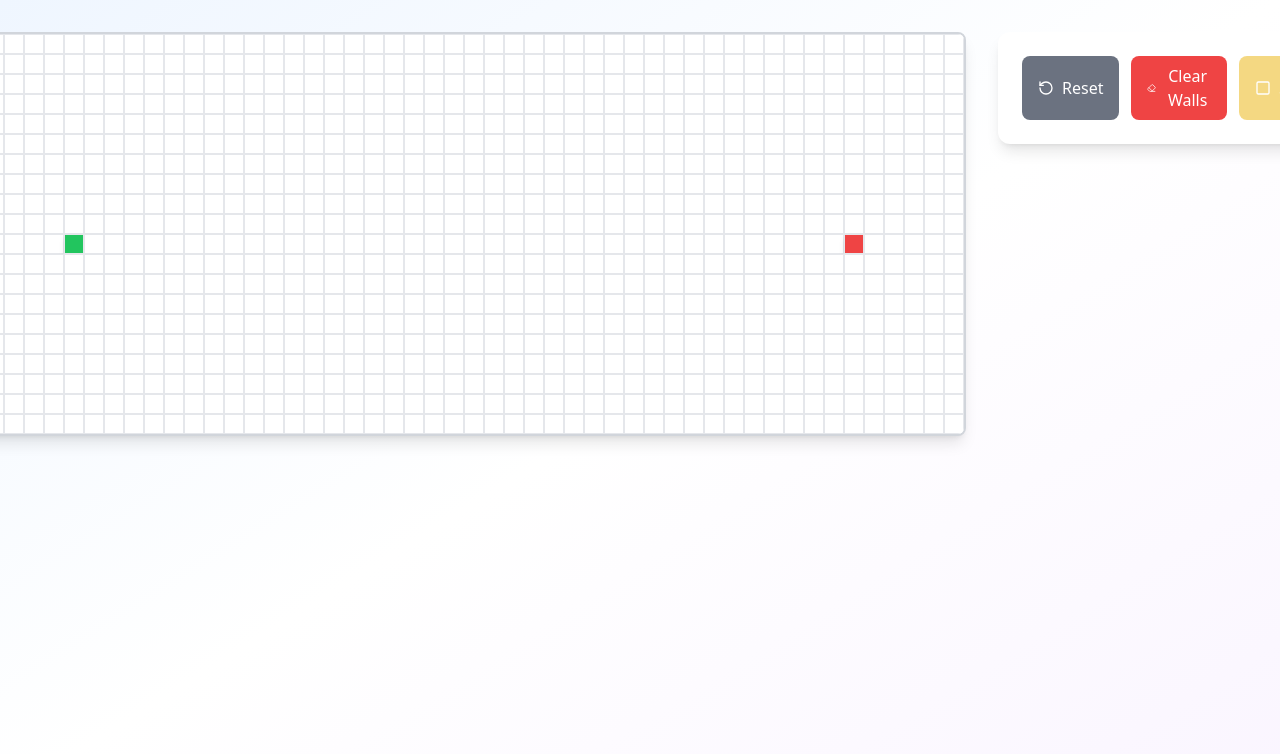
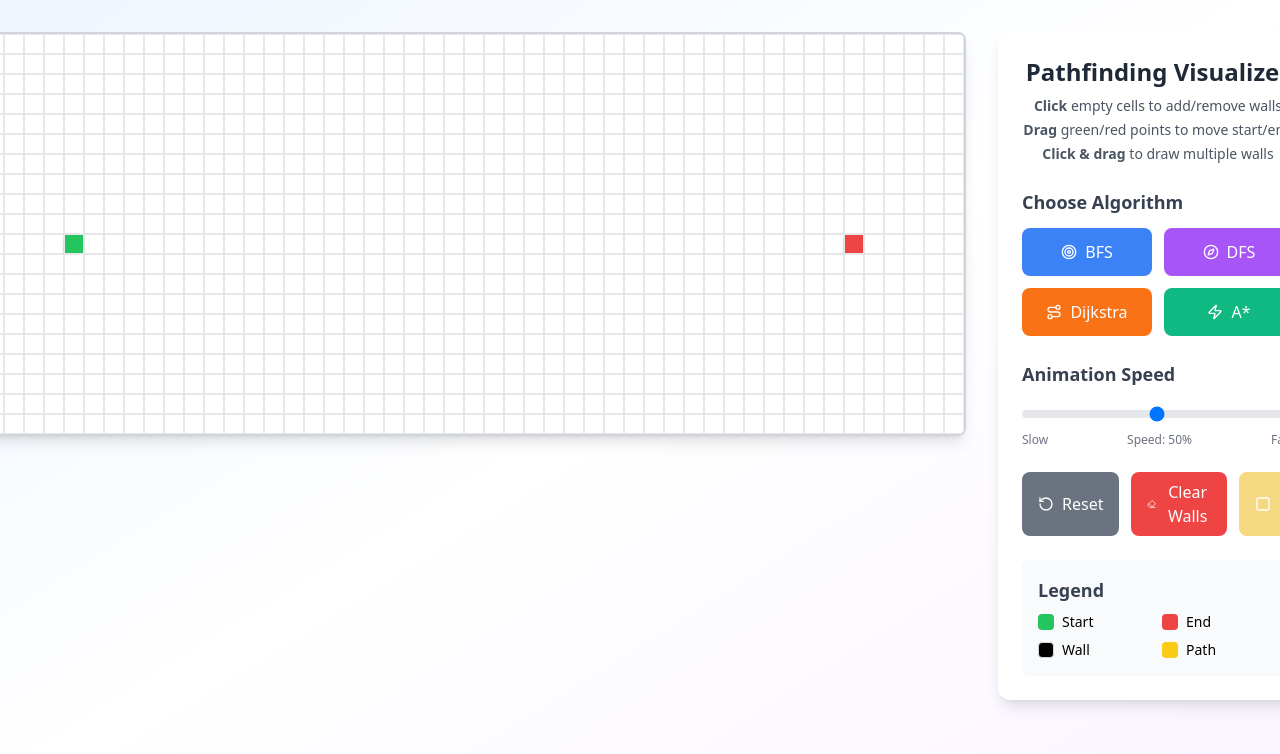
Before and after one commit to Sachin9vardhan/Pathfinding-Visualizer, a React (Vite) app: page / in a window 1280 px wide. Shown: the top 754 px of the page. Built offline with nearby package versions, Linux system fonts and the light colour scheme.

Commit message:
Update ControlPanel.jsx
as earlier

```diff
--- a/src/components/ControlPanel.jsx
+++ b/src/components/ControlPanel.jsx
@@ -45,7 +45,60 @@ export const ControlPanel = ({
 
   return (
     <div className="bg-white rounded-xl shadow-lg p-6 space-y-6">
-      {/* ... unchanged code above ... */}
+      <div className="text-center">
+        <h2 className="text-2xl font-bold text-gray-800 mb-2">Pathfinding Visualizer</h2>
+        <div className="text-gray-600 text-sm space-y-1">
+          <p><strong>Click</strong> empty cells to add/remove walls</p>
+          <p><strong>Drag</strong> green/red points to move start/end</p>
+          <p><strong>Click & drag</strong> to draw multiple walls</p>
+        </div>
+      </div>
+
+      {/* Algorithm Buttons */}
+      <div className="space-y-3">
+        <h3 className="text-lg font-semibold text-gray-700 mb-3">Choose Algorithm</h3>
+        <div className="grid grid-cols-2 gap-3">
+          {algorithms.map((algo) => (
+            <button
+              key={algo.key}
+              onClick={() => onRunAlgorithm(algo.key)}
+              disabled={isAnimating}
+              className={`
+                ${algo.color} text-white px-4 py-3 rounded-lg font-medium
+                flex items-center justify-center gap-2 transition-all duration-200
+                disabled:opacity-50 disabled:cursor-not-allowed
+                transform hover:scale-105 active:scale-95
+                ${currentAlgorithm === algo.key ? 'ring-2 ring-offset-2 ring-gray-400' : ''}
+              `}
+              title={algo.description}
+            >
+              {algo.icon}
+              <span>{algo.name}</span>
+            </button>
+          ))}
+        </div>
+      </div>
+
+      {/* Animation Speed Control */}
+      <div className="space-y-3">
+        <h3 className="text-lg font-semibold text-gray-700">Animation Speed</h3>
+        <div className="space-y-2">
+          <input
+            type="range"
+            min="1"
+            max="100"
+            value={animationSpeed}
+            onChange={(e) => onSpeedChange(Number(e.target.value))}
+            className="w-full h-2 bg-gray-200 rounded-lg appearance-none cursor-pointer"
+            disabled={isAnimating}
+          />
+          <div className="flex justify-between text-xs text-gray-500">
+            <span>Slow</span>
+            <span className="font-medium">Speed: {animationSpeed}%</span>
+            <span>Fast</span>
+          </div>
+        </div>
+      </div>
 
       {/* Control Buttons */}
       <div className="flex gap-3">
@@ -81,7 +134,64 @@ export const ControlPanel = ({
         </button>
       </div>
 
-      {/* ... unchanged code below ... */}
+      {/* Algorithm Results */}
+      {algorithmResult && (
+        <div className="bg-gray-50 rounded-lg p-4 space-y-2">
+          <h3 className="text-lg font-semibold text-gray-700 mb-2">Results</h3>
+          <div className="grid grid-cols-2 gap-4 text-sm">
+            <div className="bg-white rounded p-3 text-center">
+              <div className="text-2xl font-bold text-blue-600">{algorithmResult.pathLength}</div>
+              <div className="text-gray-600">Path Length</div>
+            </div>
+            <div className="bg-white rounded p-3 text-center">
+              <div className="text-2xl font-bold text-green-600">{algorithmResult.nodesExplored}</div>
+              <div className="text-gray-600">Nodes Explored</div>
+            </div>
+          </div>
+          <div className="text-center pt-2">
+            <span className="text-sm font-medium text-gray-700">
+              Algorithm: {algorithmResult.algorithmName}
+            </span>
+          </div>
+          {algorithmResult.pathLength === 0 && (
+            <div className="text-center text-red-600 text-sm font-medium">
+              No path found!
+            </div>
+          )}
+        </div>
+      )}
+
+      {/* Legend */}
+      <div className="bg-gray-50 rounded-lg p-4 space-y-2">
+        <h3 className="text-lg font-semibold text-gray-700 mb-2">Legend</h3>
+        <div className="grid grid-cols-2 gap-2 text-sm">
+          <div className="flex items-center gap-2">
+            <div className="w-4 h-4 bg-green-500 rounded"></div>
+            <span>Start</span>
+          </div>
+          <div className="flex items-center gap-2">
+            <div className="w-4 h-4 bg-red-500 rounded"></div>
+            <span>End</span>
+          </div>
+          <div className="flex items-center gap-2">
+            <div className="w-4 h-4 bg-black rounded border border-gray-300"></div>
+            <span>Wall</span>
+          </div>
+          <div className="flex items-center gap-2">
+            <div className="w-4 h-4 bg-yellow-400 rounded"></div>
+            <span>Path</span>
+          </div>
+        </div>
+      </div>
+
+      {isAnimating && (
+        <div className="text-center">
+          <div className="inline-flex items-center gap-2 text-blue-600">
+            <Play className="w-4 h-4 animate-pulse" />
+            <span className="font-medium">Running {currentAlgorithm?.toUpperCase()}...</span>
+          </div>
+        </div>
+      )}
     </div>
   );
 };
```
